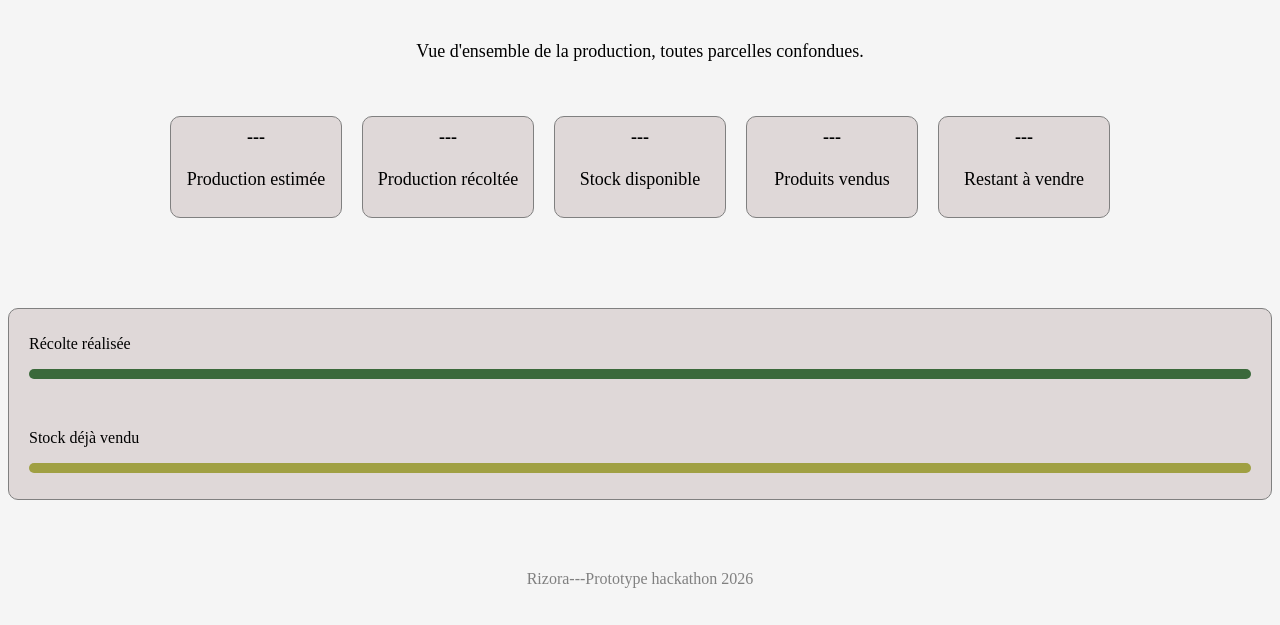
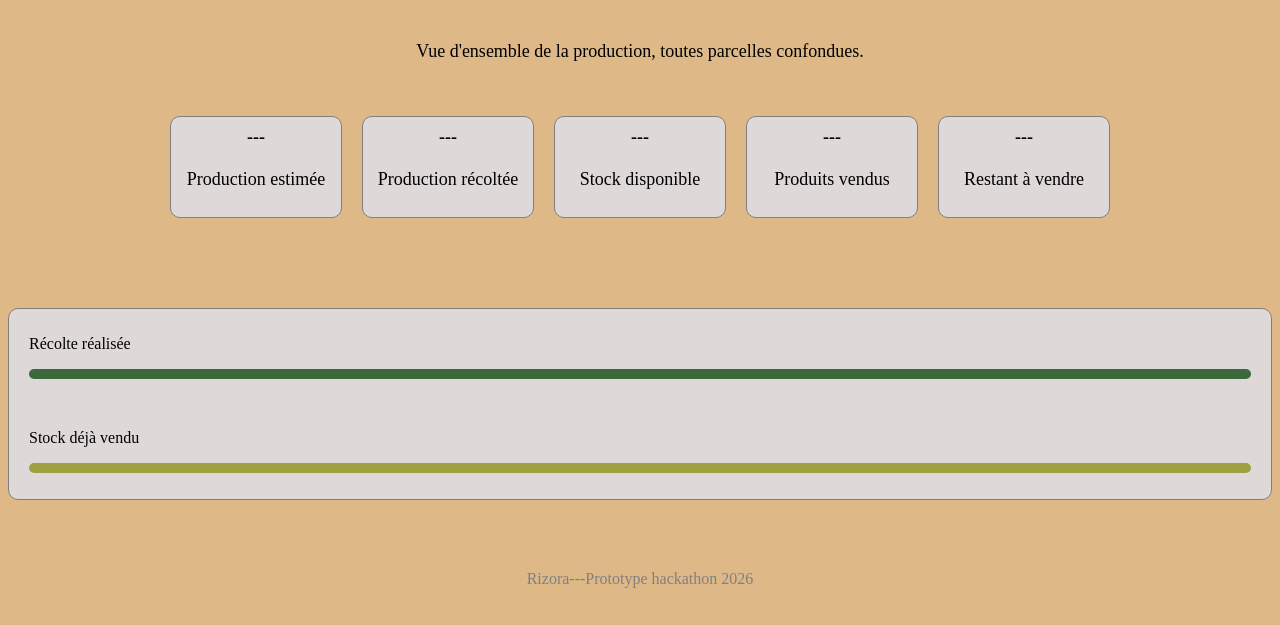
Before and after one commit to DeFRIKK-arch/projet-RIZORA, a plain HTML site: page stock_rizora.html in a window 1280 px wide. Shown: the part 175-800 px from the top of the page. Drawn offline with Linux system fonts and the light colour scheme.

Commit message:
Update stock_rizora.css

```diff
--- a/css_RIZORA/stock_rizora.css
+++ b/css_RIZORA/stock_rizora.css
@@ -1,6 +1,6 @@
 body
 {
-    background-color: whitesmoke;
+    background-color: burlywood;
 }
 
 nav
```
